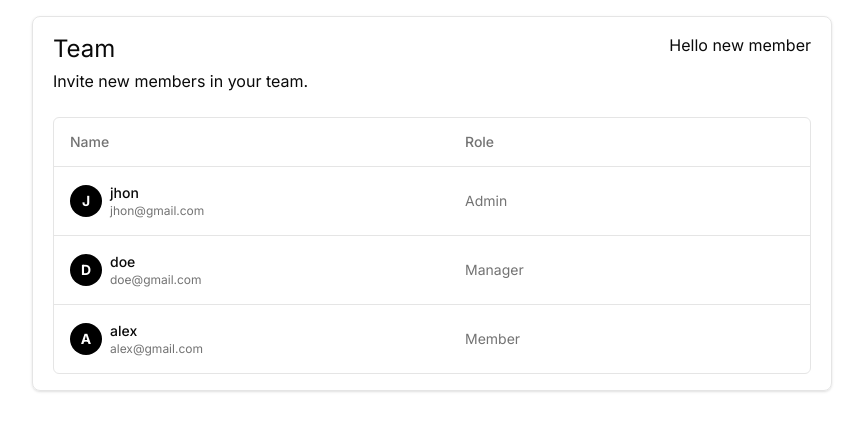
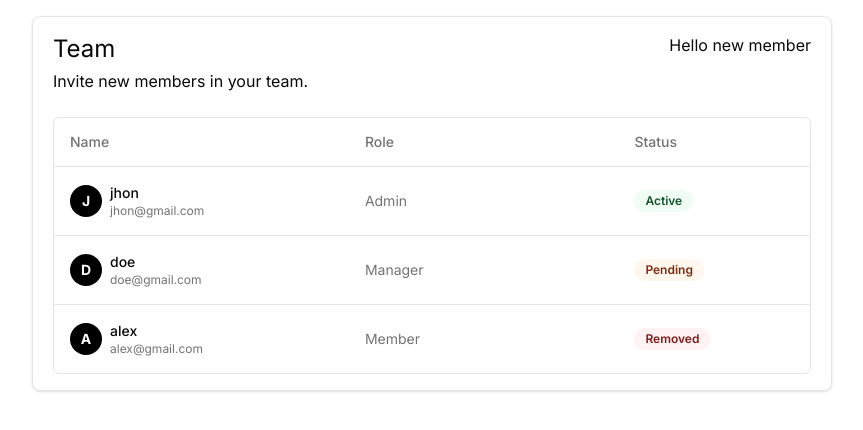
Before and after one commit to devHksingh/teams-supabase, a Next.js app: page / in a window 1280 px wide. Shown: the top 430 px of the page, without its empty margins (208-1071 px from the left). Built offline with nearby package versions, Linux system fonts and the light colour scheme.

Commit message:
add status

```diff
--- a/src/components/Team/Members/Columns.tsx
+++ b/src/components/Team/Members/Columns.tsx
@@ -3,6 +3,7 @@
 import { useHelpers } from "@/hooks/useHelpers"
 import { ColumnDef } from "@tanstack/react-table"
 import Roles from "./Options/Roles"
+import { Badge } from "@/components/ui/badge"
 
 
 export const columns:ColumnDef<any>[] =[
@@ -53,5 +54,22 @@ export const columns:ColumnDef<any>[] =[
                 </div>
             )
         }
-    }
+    },
+    {
+        accessorKey: "status",
+        header: "Status",
+        cell: ({ row }) => {
+          const status: string = row.getValue("status")
+          switch (status) {
+            case "pending":
+              return <Badge className="hover:bg-transparent capitalize bg-orange-50 text-orange-900">Pending</Badge>
+            case "active":
+              return <Badge className="hover:bg-transparent capitalize bg-green-50 text-green-900">Active</Badge>
+            case "removed":
+              return <Badge className="hover:bg-transparent capitalize bg-red-50 text-red-900">Removed</Badge>
+            default:
+              return <Badge className="capitalize bg-neutral-100 text-neutral-600">Unknown</Badge>
+          }
+        }
+      },
 ]
```
